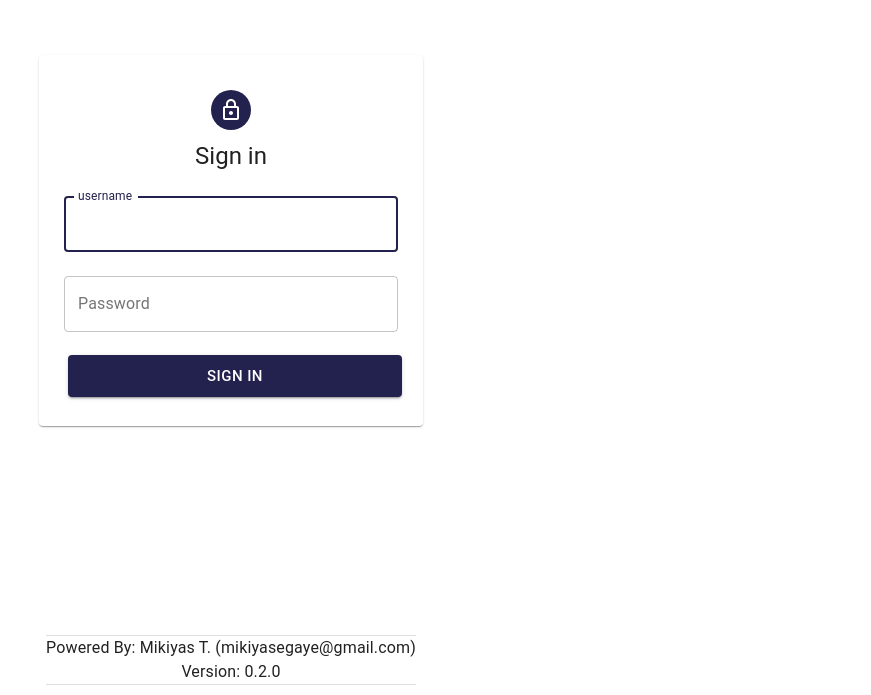
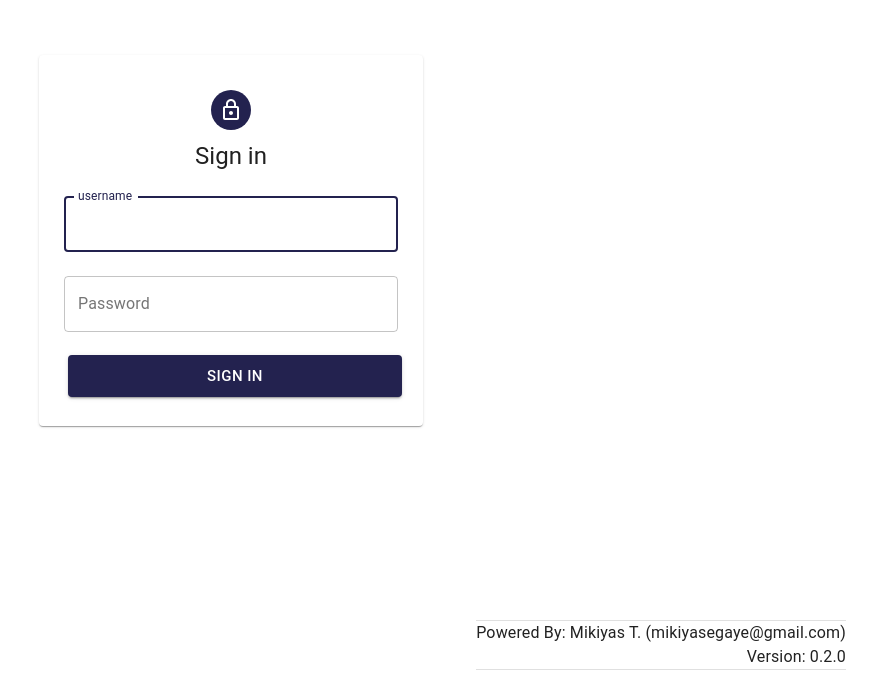
Before and after one commit to mikiyasegaye/equb, a React (Create React App) app: page /login#/login in a window 1280 px wide. Shown: the part 105-800 px from the top of the page, without its empty margins (409-1280 px from the left). Built offline with nearby package versions, Linux system fonts and the light colour scheme.

Commit message:
refactor: update login footer

```diff
--- a/src/pages/login.js
+++ b/src/pages/login.js
@@ -37,8 +37,9 @@ const useStyles = makeStyles((theme) => ({
   footer: {
     position: "fixed",
     bottom: 0,
-    padding: 10,
-    textAlign: "center",
+    right: 0,
+    padding: 25,
+    textAlign: "right",
   },
 }));
 
```
